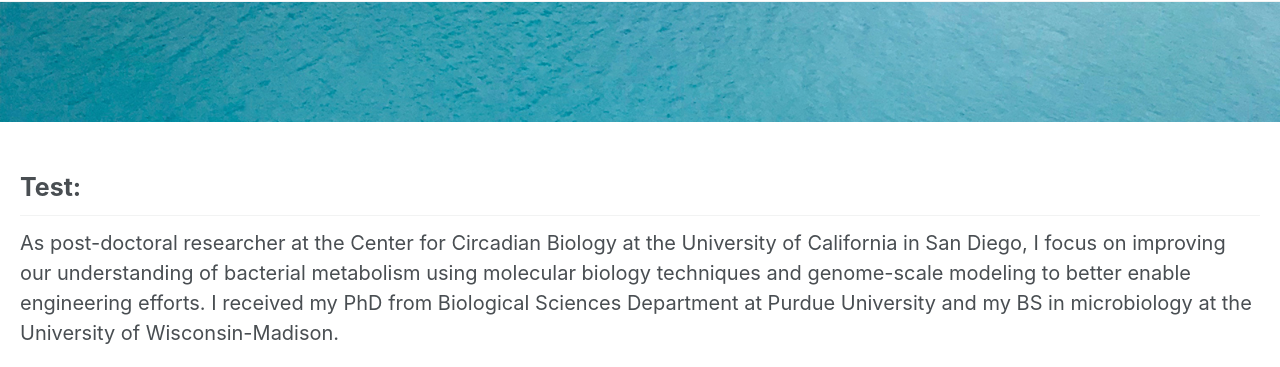
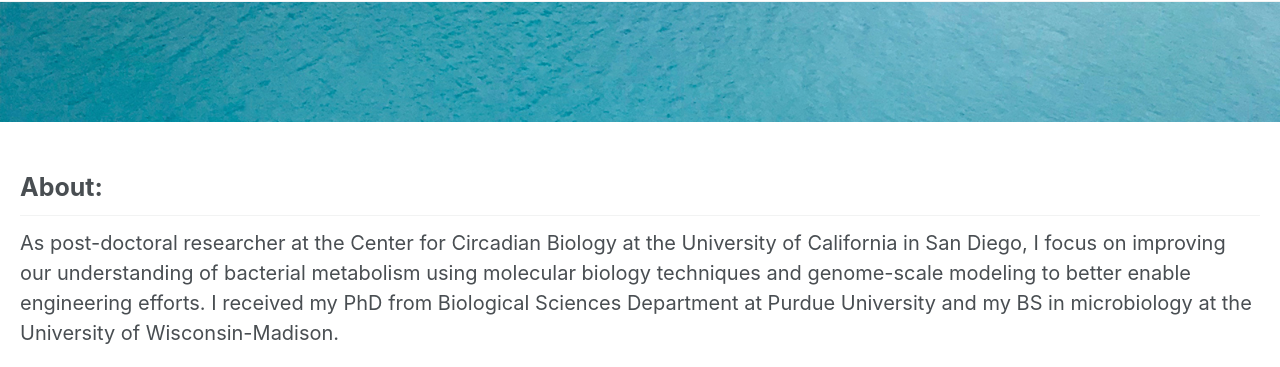
Before and after one commit to dwelkie/dwelkie.github.io, a Jekyll site: the page built from _pages/home.md, in a window 1280 px wide. Shown: the part 89-456 px from the top of the page. Built offline with Jekyll 4.4.1, drawn with Linux system fonts in a browser that asks for light colours; nearby versions of some CDN libraries.

Commit message:
change back to About

```diff
--- a/_pages/home.md
+++ b/_pages/home.md
@@ -11,7 +11,7 @@ header:
   image: /assets/images/ocean-header1.jpg
 
 ---
-## Test:
+## About:
 As post-doctoral researcher at the Center for Circadian Biology at the University of California in San Diego, I focus on improving our understanding of bacterial metabolism using molecular biology techniques and genome-scale modeling to better enable engineering efforts. I received my PhD from Biological Sciences Department at Purdue University and my BS in microbiology at the University of Wisconsin-Madison.
 
 Beyond research, I enjoy running and going to major league baseball games whenever I can (go padres!).
```
